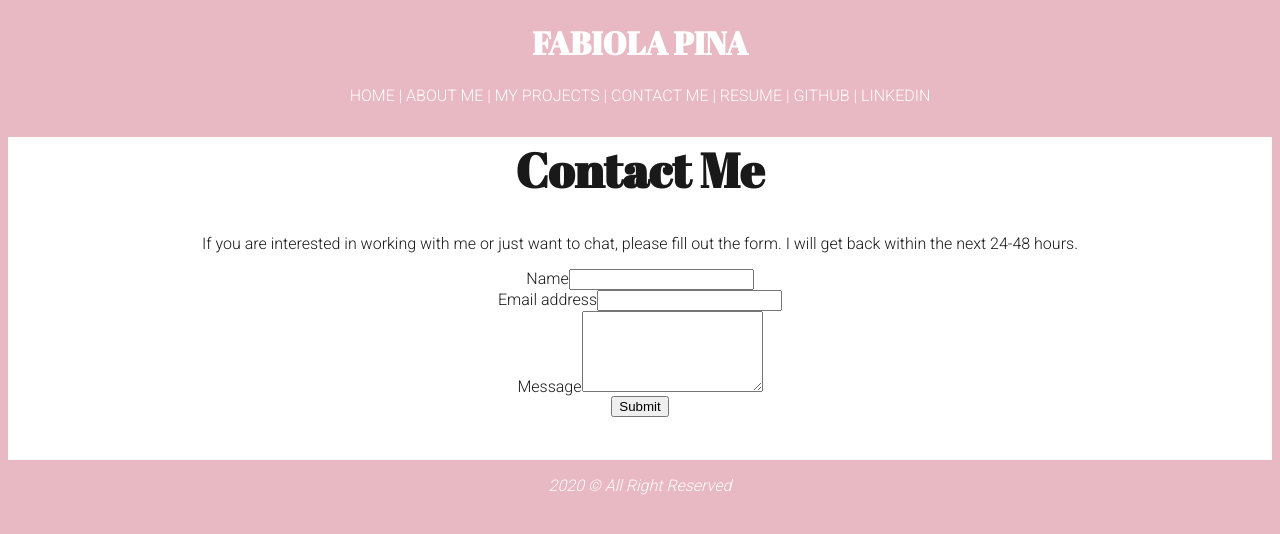
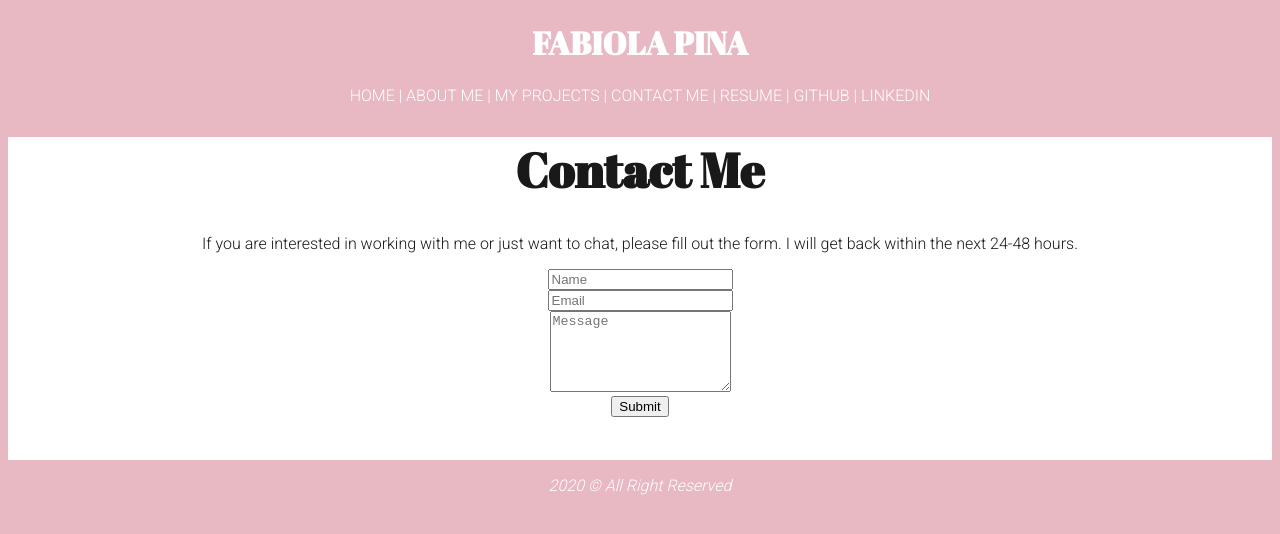
Before and after one commit to fabiolamariapina/portfolio-website, a React (Create React App) app in the folder portfolio/: page /contact-me in a window 1280 px wide. Shown: the top 534 px of the page. Built offline with nearby package versions, Linux system fonts and the light colour scheme.

Commit message:
replaced labels in contact form with placeholders

```diff
--- a/portfolio/src/components/ContactMe.jsx
+++ b/portfolio/src/components/ContactMe.jsx
@@ -20,20 +20,22 @@ export default class ContactMe extends Component {
             // method="POST"
           >
             <div className="form-group">
-              <label htmlFor="name">Name</label>
-              <input type="text" className="form-control" />
+              <input type="text" className="form-control" placeholder="Name" />
             </div>
             <div className="form-group">
-              <label htmlFor="exampleInputEmail1">Email address</label>
               <input
                 type="email"
                 className="form-control"
                 aria-describedby="emailHelp"
+                placeholder="Email"
               />
             </div>
             <div className="form-group">
-              <label htmlFor="message">Message</label>
-              <textarea className="form-control" rows="5"></textarea>
+              <textarea
+                className="form-control"
+                rows="5"
+                placeholder="Message"
+              ></textarea>
             </div>
             <button type="submit" className="btn btn-primary">
               Submit
```
Also changed, not shown: 1 other file (tests, documents, lock files or other folders).
